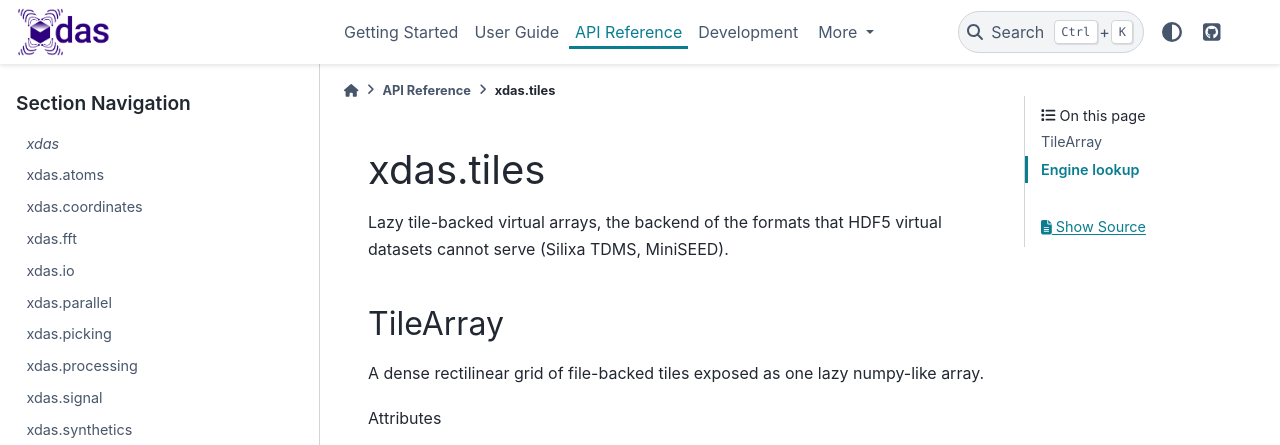
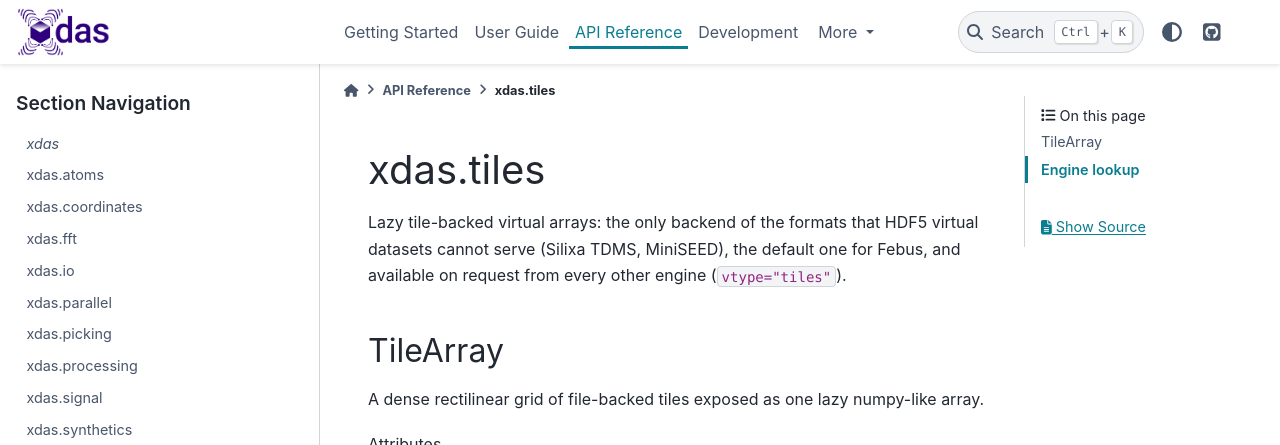
Before and after one commit to xdas-dev/xdas, a Sphinx documentation site: the page built from docs/api/tiles.md, in a window 1280 px wide and 1163 px high, cut to the strip 0-445 px from the top of the window. Built offline with Sphinx 7.4.7 and the PyData theme 0.15.4, drawn with Linux system fonts in a browser that asks for light colours.

Commit message:
Sync the tiles API page with the engine roster

```diff
--- a/docs/api/tiles.md
+++ b/docs/api/tiles.md
@@ -4,8 +4,10 @@
 
 # xdas.tiles
 
-Lazy tile-backed virtual arrays, the backend of the formats that HDF5
-virtual datasets cannot serve (Silixa TDMS, MiniSEED).
+Lazy tile-backed virtual arrays: the only backend of the formats that
+HDF5 virtual datasets cannot serve (Silixa TDMS, MiniSEED), the default
+one for Febus, and available on request from every other engine
+(`vtype="tiles"`).
 
 ## TileArray
 
```
Also changed, not shown: other parts of docs/api/tiles.md (+1 -0 lines).
